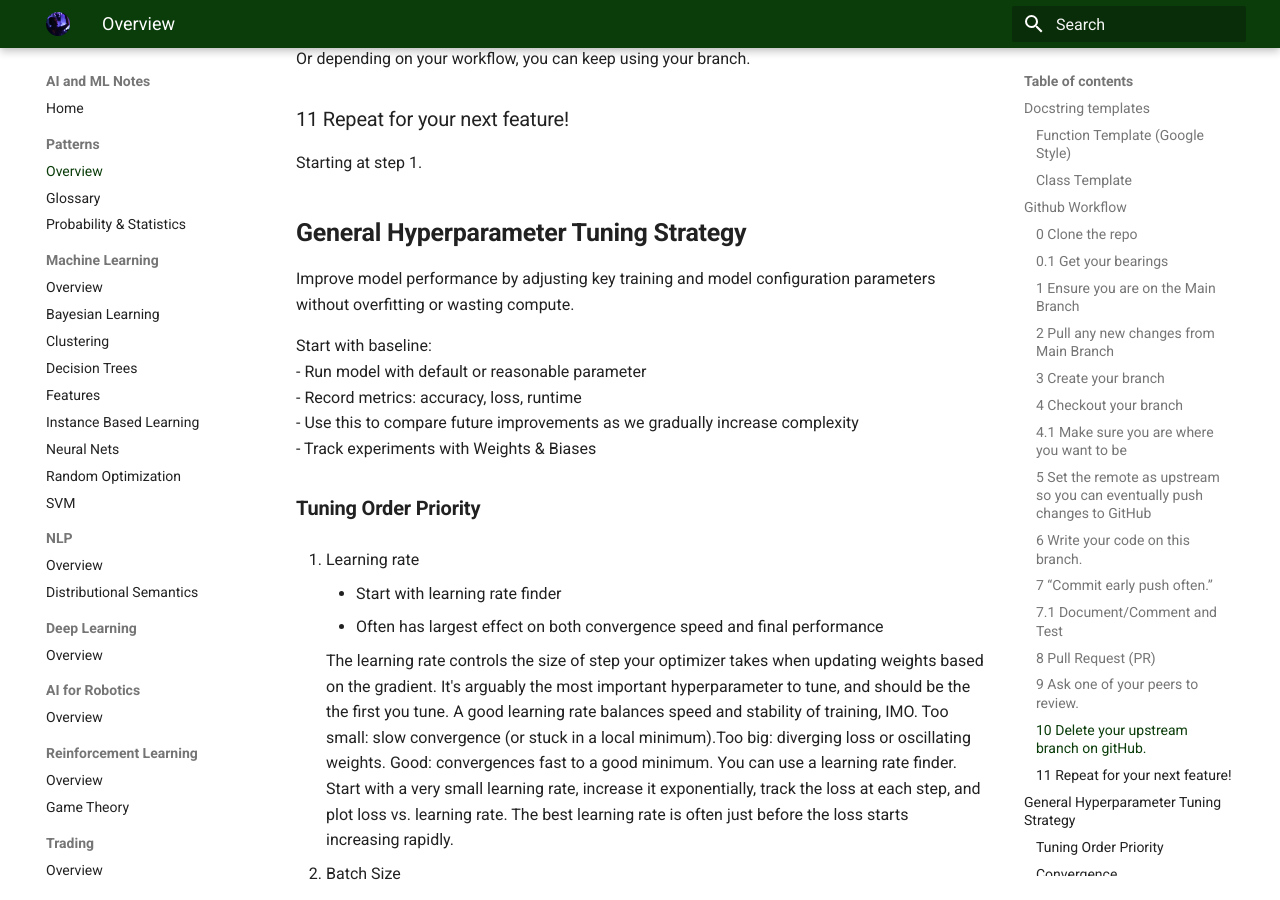
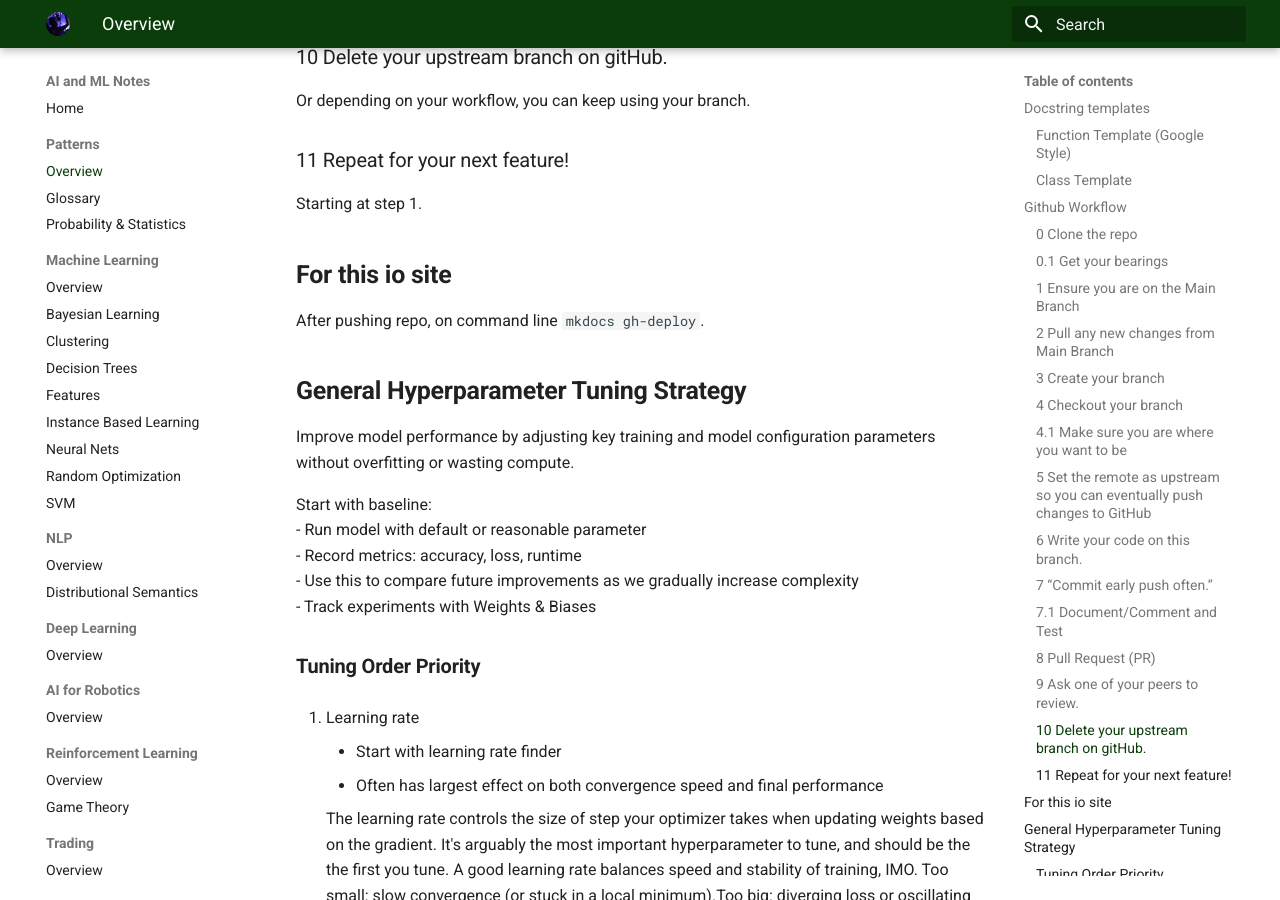
Before and after one commit to xevaballx/xevaballx.github.io, an MkDocs documentation site: the page built from docs/patterns/index.md, in a window 1280 px wide and 900 px high, scrolled down 2565 px. Built offline with MkDocs 1.6.1 and Material for MkDocs 9.7.7, drawn with Linux system fonts in a browser that asks for light colours.

Commit message:
mkdocs to patterns

````diff
--- a/docs/patterns/index.md
+++ b/docs/patterns/index.md
@@ -35,6 +35,8 @@ class MyModel:
         """Initialize the model with a name."""
         self.name = name
 ```
+
+--
 
 ## **Github Workflow**
 
@@ -96,6 +98,9 @@ Or depending on your workflow, you can keep using your branch.
 
 ### 11 Repeat for your next feature!
 Starting at step 1.
+
+## **For this io site**
+After pushing repo, on command line `mkdocs gh-deploy`.
 
 ## **General Hyperparameter Tuning Strategy**
 Improve model performance by adjusting key training and model configuration parameters without overfitting or wasting compute.
````
Also changed, not shown: site/404.html, site/dl/index.html, site/index.html, site/ml/index.html, site/nlp/distributional_semantics/index.html, site/nlp/index.html, site/patterns/index.html, site/rl/index.html, site/robotics/index.html, site/search/search_index.json, 1 other file.
